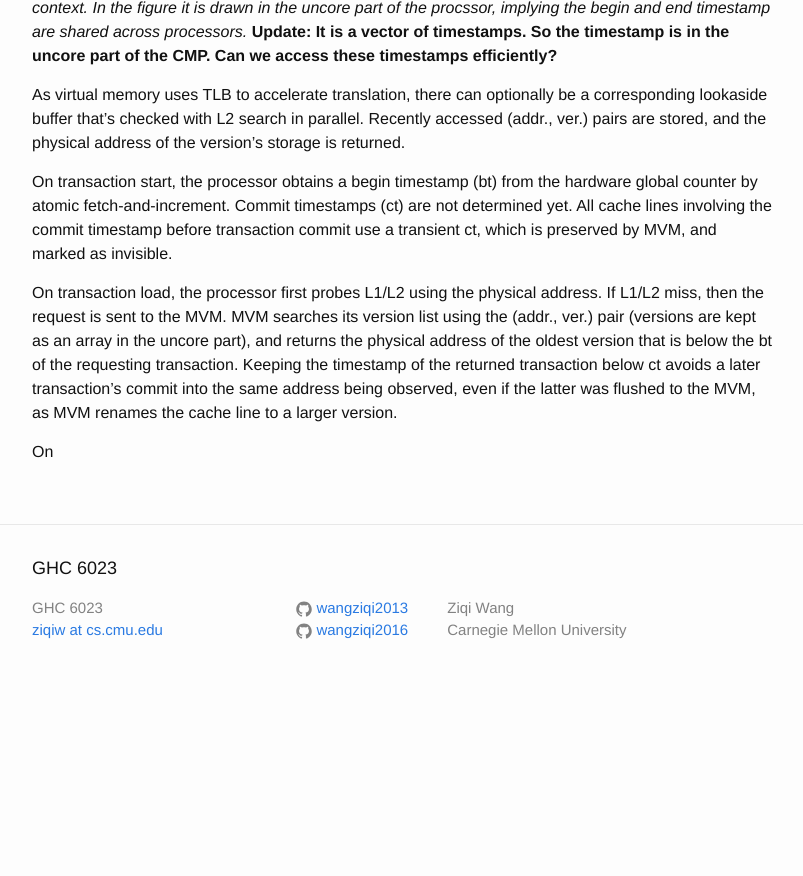
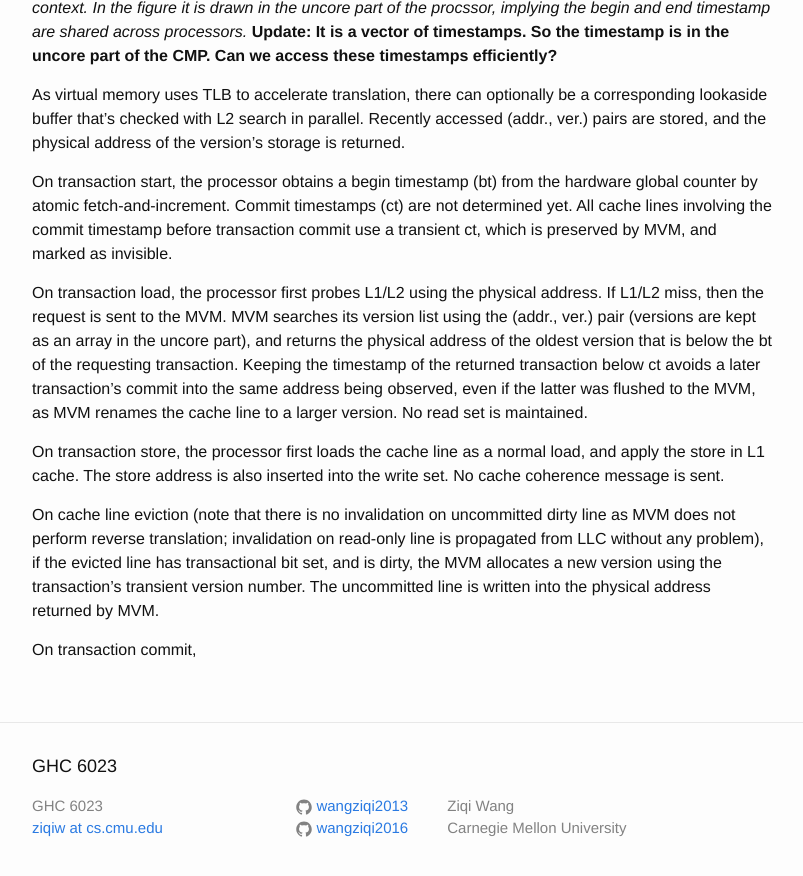
Before and after one commit to wangziqi2013/wangziqi2013.github.io, a Jekyll site: the page built from _posts/2018-03-15-SI-TM-Reducing-TM-Abort-Rates-Through-SI.markdown, in a window 1280 px wide and 900 px high, scrolled down 1559 px. Shown: the top 876 px of the window, without its empty margins (238-1041 px from the left). Built offline with Jekyll 4.4.1, drawn with Linux system fonts in a browser that asks for light colours; before the commit the page ends 2261 px from its top, so only the background shows below that.

Commit message:
Finish cache line eviction

```diff
--- a/_posts/2018-03-15-SI-TM-Reducing-TM-Abort-Rates-Through-SI.markdown
+++ b/_posts/2018-03-15-SI-TM-Reducing-TM-Abort-Rates-Through-SI.markdown
@@ -58,5 +58,14 @@ is sent to the MVM. MVM searches its version list using the (addr., ver.) pair (
 in the uncore part), and returns the physical address of the oldest version that is below the bt of the requesting
 transaction. Keeping the timestamp of the returned transaction below ct avoids a later transaction's commit into the same
 address being observed, even if the latter was flushed to the MVM, as MVM renames the cache line to a larger version.
+No read set is maintained.
 
-On
+On transaction store, the processor first loads the cache line as a normal load, and apply the store in L1 cache.
+The store address is also inserted into the write set. No cache coherence message is sent.
+
+On cache line eviction (note that there is no invalidation on uncommitted dirty line as MVM does not perform reverse
+translation; invalidation on read-only line is propagated from LLC without any problem), if the evicted line
+has transactional bit set, and is dirty, the MVM allocates a new version using the transaction's transient version
+number. The uncommitted line is written into the physical address returned by MVM.
+
+On transaction commit,
```
